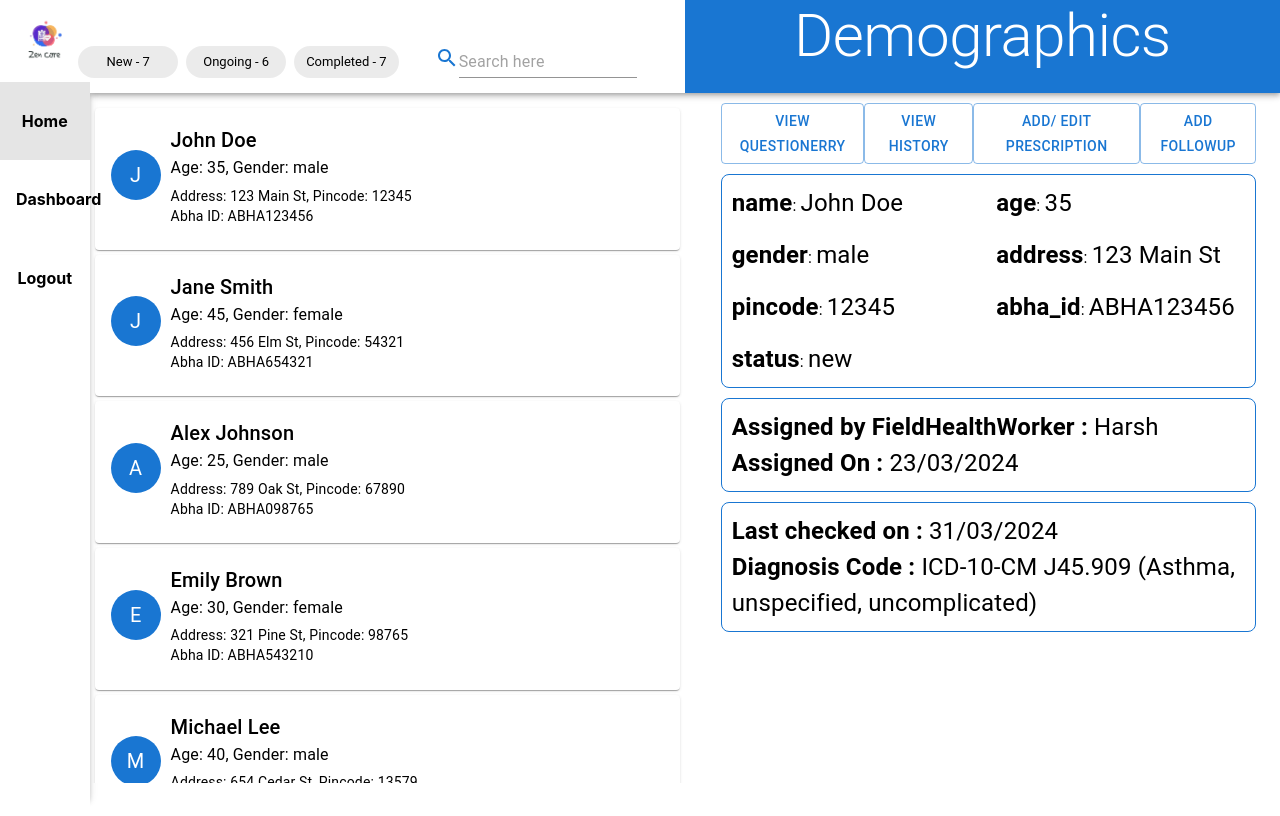
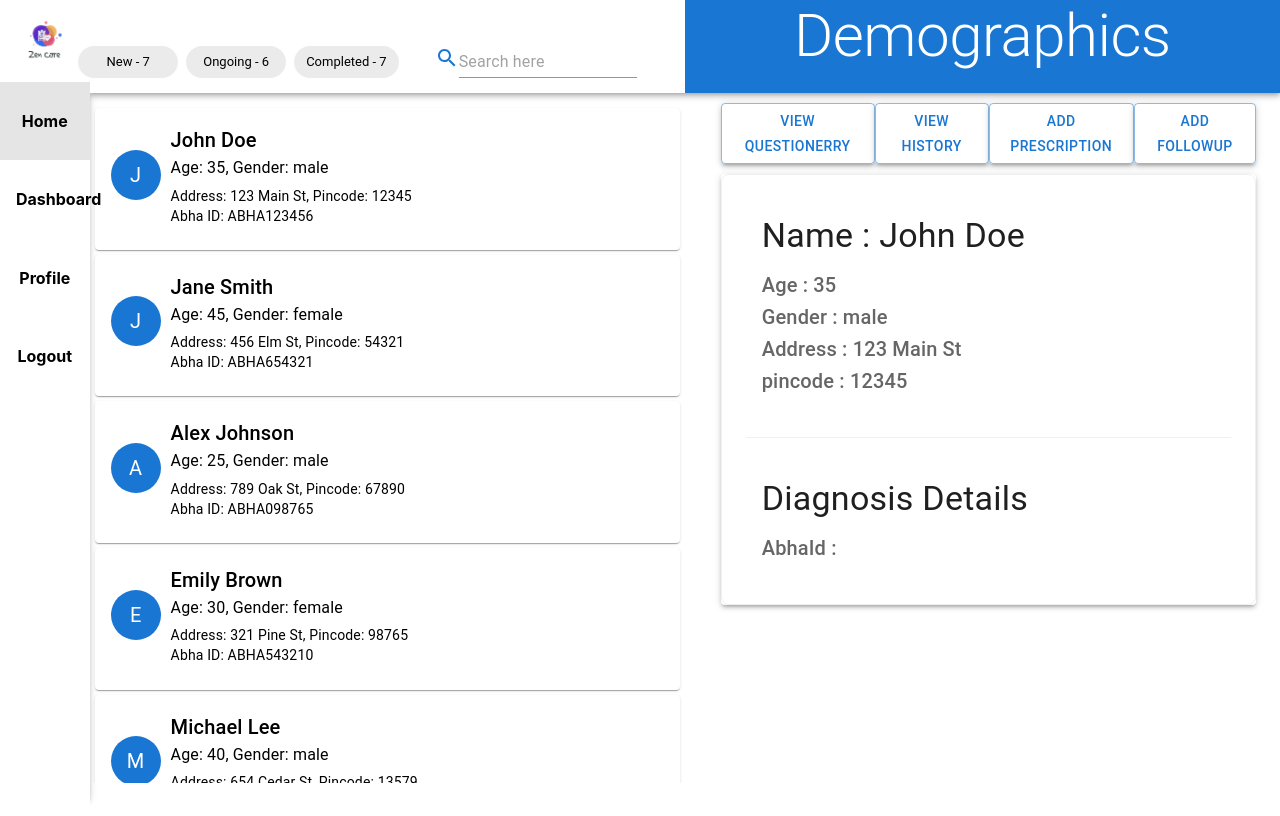
Before and after one commit to HarshMT2023164/HealthCareApp, a React (Create React App) app: page /doctor/landingScreen in a window 1280 px wide. Built offline with nearby package versions, Linux system fonts and the light colour scheme.

Commit message:
backend int changes in demographic

```diff
--- a/src/Components/Doctor/Demographics.js
+++ b/src/Components/Doctor/Demographics.js
@@ -1,25 +1,50 @@
-import { Button, Container, Grid, Typography } from "@mui/material";
-import React, { useContext, useState } from "react";
+import {
+  Box,
+  Button,
+  Chip,
+  Container,
+  Grid,
+  Paper,
+  Stack,
+  Typography,
+} from "@mui/material";
+import React, { useContext, useEffect, useState } from "react";
 import { useNavigate } from "react-router-dom";
 import DoctorMainContext from "../../utils/Context/DoctorMainContext";
 import FollowUpForm from "./FollowUpForm";
 import PrescriptionForm from "./PrescriptionForm";
+import { Card, Divider } from "antd";
+import { Surface } from "recharts";
 
 export const Demographics = () => {
+  const [demographics, setDemographics] = useState({
+    abhaId: "",
+    name: "",
+    address: "",
+    age: "",
+    localAreaName: "",
+    localAreaPincode: "",
+    fhwName: "",
+    district: "",
+    diagnosis: "",
+    icd10Codes: [],
+  });
   const { patientDemographics } = useContext(DoctorMainContext);
 
   const navigate = useNavigate();
 
   const onViewQuestionnaire = () => {
-    navigate("/doctor/viewQuestionnaire")
-  }
+    navigate("/doctor/viewQuestionnaire");
+  };
 
   const onClickViewHistory = () => {
-    navigate("/doctor/history")
-  }
+    navigate("/doctor/history");
+  };
 
   const [openPrescriptionDialog, setOpenPrescriptionDialog] = useState(false);
   const [openFollowUpDialog, setOpenFollowUpDialog] = useState(false);
+
+  useEffect(() => {});
 
   const handleOpenPrescriptionDialog = () => {
     setOpenPrescriptionDialog(true);
@@ -39,18 +64,18 @@ export const Demographics = () => {
 
   const handleSubmitPrescriptionForm = (formData) => {
     // Handle form submission here, e.g., send data to server
-    console.log('Prescription Form Submitted:', formData);
+    console.log("Prescription Form Submitted:", formData);
   };
 
   const handleSubmitFollowUpForm = (formData) => {
     // Handle form submission here, e.g., send data to server
-    console.log('Prescription Form Submitted:', formData);
+    console.log("Prescription Form Submitted:", formData);
   };
 
   const paperStyle = {
-    padding: '24px',
-    marginBottom: '24px',
-    backgroundColor: '#f0f0f0',
+    padding: "24px",
+    marginBottom: "24px",
+    backgroundColor: "#f0f0f0",
   };
 
   return (
@@ -60,26 +85,55 @@ export const Demographics = () => {
           Demographics
         </Typography>
       </div> */}
-      {patientDemographics && <div className="demographic-data-cont">
+      {patientDemographics && (
+      <div className="demographic-data-cont">
         <div className="demogrphic-btn-cont">
-        <Button variant="outlined" size="medium" onClick={() => onViewQuestionnaire()}>
+          <Paper elevation={3}>
+          <Button
+            variant="outlined"
+            size="medium"
+            onClick={() => onViewQuestionnaire()}
+            className="demographic-btn"
+          >
             View Questionerry
           </Button>
-        <Button variant="outlined" size="medium" onClick={() => onClickViewHistory()}>
+          </Paper>
+          <Paper elevation={3}>
+          <Button
+            variant="outlined"
+            size="medium"
+            onClick={() => onClickViewHistory()}
+            className="demographic-btn"
+          >
             View History
           </Button>
-        <Button variant="outlined" size="medium" onClick={handleOpenPrescriptionDialog}>
-          Add/ Edit Prescription
+          </Paper>
+          <Paper elevation={3}>
+          <Button
+            variant="outlined"
+            size="medium"
+            onClick={handleOpenPrescriptionDialog}
+            className="demographic-btn"
+          >
+            Add Prescription
           </Button>
+          </Paper>
           <PrescriptionForm
             open={openPrescriptionDialog}
             onClose={handleClosePrescriptionDialog}
             onSubmit={handleSubmitPrescriptionForm}
+            dialogData={patientDemographics?.healthRecordDTO}
           />
-
-        <Button variant="outlined" size="medium" onClick={handleOpenFollowUpDialog}>
+         <Paper elevation={3}>
+          <Button
+            variant="outlined"
+            size="medium"
+            onClick={handleOpenFollowUpDialog}
+            className="demographic-btn"
+          >
             Add Followup
           </Button>
+          </Paper>
           <FollowUpForm
             open={openFollowUpDialog}
             onClose={handleCloseFollowUpDialog}
@@ -87,10 +141,63 @@ export const Demographics = () => {
           />
         </div>
 
+        <div className="">
+          <Paper elevation={3}>
+            <Card variant="outlined" sx={{ maxWidth: 360 }}>
+              <Box sx={{ p: 2 }}>
+                <Typography gutterBottom variant="h4" component="div">
+                  Name : {patientDemographics?.name}
+                </Typography>
+                {/* <Typography gutterBottom variant="h6" component="div">
+
+          </Typography> */}
+
+                <Typography color="text.secondary" variant="h6">
+                  Age : {patientDemographics?.age}
+                </Typography>
+                <Typography color="text.secondary" variant="h6">
+                  Gender : {patientDemographics?.gender}
+                </Typography>
+                <Typography color="text.secondary" variant="h6">
+                  Address : {patientDemographics?.address}
+                </Typography>
+                <Typography color="text.secondary" variant="h6">
+                  pincode : {patientDemographics?.pincode}
+                </Typography>
+              </Box>
+              <Divider />
+              <Box sx={{ p: 2 }}>
+                <Typography gutterBottom variant="h4" component="div">
+                  Diagnosis Details
+                </Typography>
+                <Typography color="text.secondary" variant="h6">
+                  AbhaId : {patientDemographics.abhaId}
+                </Typography>
+                {patientDemographics?.healthRecordDTO && (
+                  <div>
+                    {patientDemographics?.healthRecordDTO?.diagnosis && (
+                      <Typography color="text.secondary" variant="h6">
+                        Diagnosis :
+                        {patientDemographics?.healthRecordDTO?.diagnosis}
+                      </Typography>
+                    )}
+                    {patientDemographics?.healthRecordDTO?.conclusion && (
+                      <Typography color="text.secondary" variant="h6">
+                        Diagnosis :
+                        {patientDemographics?.healthRecordDTO?.conclusion}
+                      </Typography>
+                    )}
+                  </div>
+                )}
+              </Box>
+            </Card>
+            </Paper>
+        </div>
+        {/* {patientDemographics && (
+          <div className="demographic-detail-cont">
             <div className="demographic-detail1-cont">
               <Grid container spacing={2}>
-          {
-            Object.keys(patientDemographics).map((key) => (
+                {Object.keys(patientDemographics).map((key) => (
                   <Grid item xs={12} sm={6} key={key}>
                     <Typography variant="body1">
                       <span className="demographic-key">{key}</span>:{" "}
@@ -106,16 +213,14 @@ export const Demographics = () => {
             <div className="demographic-detail1-cont">
               <Typography variant="body1">
                 <div>
-                  <span className="demographic-key">Assigned by FieldHealthWorker : </span>
-                  <span className="demographic-value">
-                    Harsh
+                  <span className="demographic-key">
+                    Assigned by FieldHealthWorker :{" "}
                   </span>
+                  <span className="demographic-value">Harsh</span>
                 </div>
                 <div>
                   <span className="demographic-key">Assigned On : </span>
-                  <span className="demographic-value">
-                    23/03/2024
-                  </span>
+                  <span className="demographic-value">23/03/2024</span>
                 </div>
               </Typography>
             </div>
@@ -123,9 +228,7 @@ export const Demographics = () => {
               <Typography variant="body1">
                 <div>
                   <span className="demographic-key">Last checked on : </span>
-                  <span className="demographic-value">
-                  31/03/2024
-                  </span>
+                  <span className="demographic-value">31/03/2024</span>
                 </div>
 
                 <div>
@@ -134,10 +237,12 @@ export const Demographics = () => {
                     ICD-10-CM J45.909 (Asthma, unspecified, uncomplicated)
                   </span>
                 </div>
-
               </Typography>
             </div>
-      </div>}
+          </div>
+        )} */}
+      </div>
+      )}
     </Container>
   );
 };
--- a/src/Components/Doctor/DoctorNavBar.js
+++ b/src/Components/Doctor/DoctorNavBar.js
@@ -11,7 +11,7 @@ const DoctorNavBar = () => {
             <img src={Logoimage} alt="logo" className="sidebar-img" />
           </ListItemButton>
           <NavLink
-            to={"/doctor"}
+            to={"/doctor/landingScreen"}
             className="link-tag"
             activeClassName="active-link"
           >
@@ -22,6 +22,12 @@ const DoctorNavBar = () => {
           <NavLink to={"/doctor/dashboard"} className="link-tag" activeClassName="active-link">
             <ListItemButton>
               <h4 className="nav-bar-items-text">Dashboard</h4>
+            </ListItemButton>
+          </NavLink>
+
+          <NavLink to={"/doctor/profile"} className="link-tag" activeClassName="active-link">
+            <ListItemButton>
+              <h4 className="nav-bar-items-text">Profile</h4>
             </ListItemButton>
           </NavLink>
 
```
Lines whose indentation alone changed are shown as unchanged.
